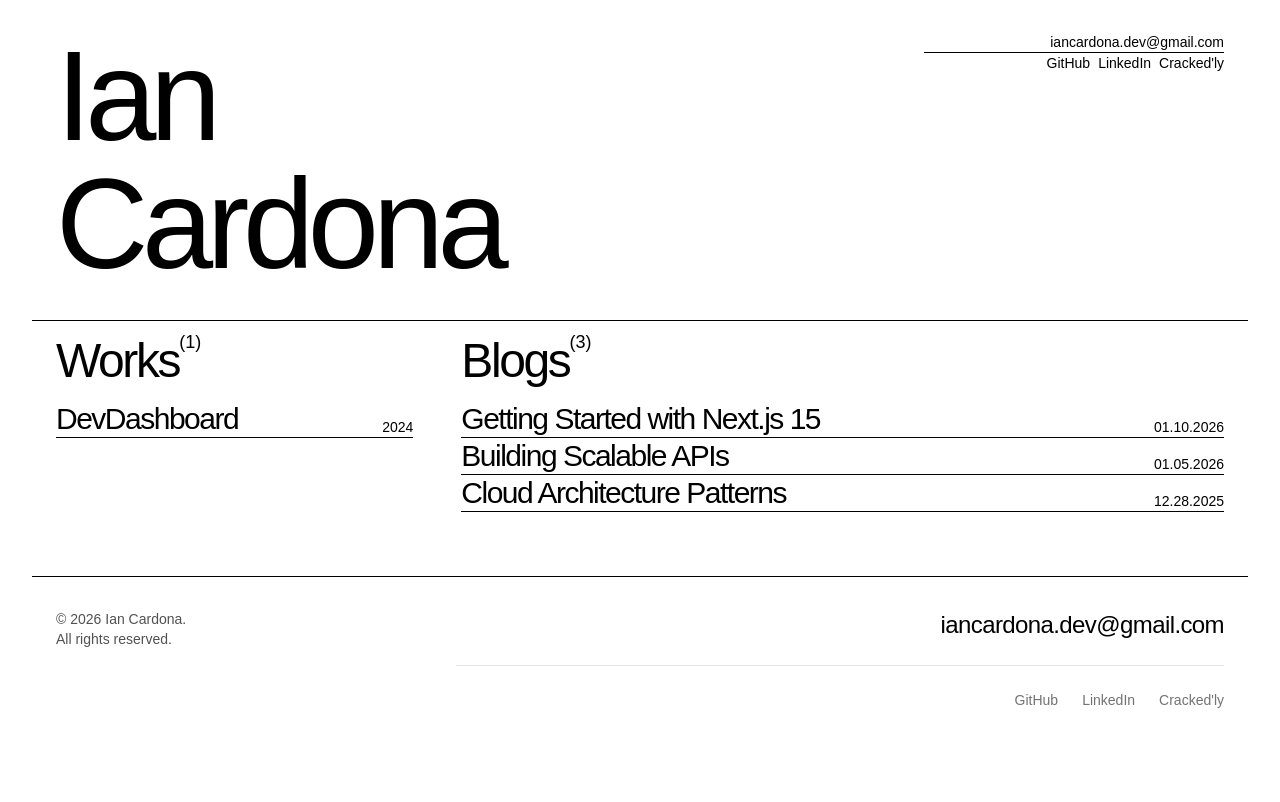
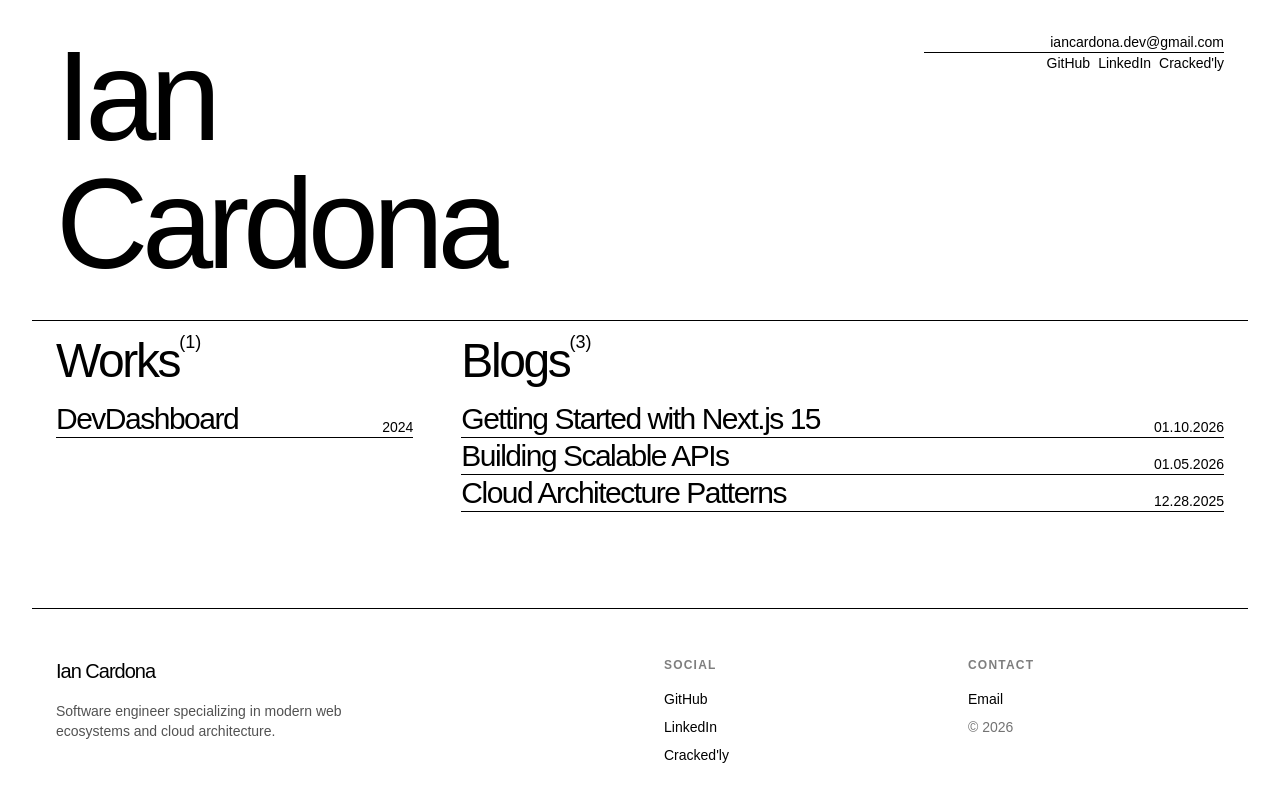
Before and after one commit to Ian-Cardona/personal-website, a Next.js app: page / in a window 1280 px wide. Shown: the top 802 px of the page. Built offline with nearby package versions, Linux system fonts and the light colour scheme; a web font is replaced by a local one.

Commit message:
component(app): implement new footer design

```diff
--- a/components/home/Footer.tsx
+++ b/components/home/Footer.tsx
@@ -1,76 +1,34 @@
 import React from 'react';
-
-// 1. Data configuration for easier updates
-const SOCIAL_LINKS = [
-  { href: 'https://github.com/Ian-Cardona', label: 'GitHub' },
-  { href: 'https://www.linkedin.com/in/swe-ian-cardona/', label: 'LinkedIn' },
-  { href: 'https://www.credly.com/users/angelo-ian-michael-cardona.a988e18b', label: 'Cracked\'ly' },
-];
-
-interface FooterLinkProps {
-  href: string;
-  children: React.ReactNode;
-}
-
-function FooterLink({ href, children }: FooterLinkProps) {
-  return (
-    <a
-      href={href}
-      target="_blank"
-      rel="noopener noreferrer"
-      className="text-sm font-medium text-neutral-500 hover:text-blue-600 dark:text-neutral-400 dark:hover:text-blue-400 transition-colors"
-    >
-      {children}
-    </a>
-  );
-}
 
 export default function Footer() {
   const currentYear = new Date().getFullYear();
 
   return (
-    <footer className="w-full border-t border-black dark:border-white mt-12">
-      <div className="mx-auto max-w-7xl px-6 py-8">
-        {/* 2. Grid System Update:
-           Changed to lg:grid-cols-12 to match the parent 'Home' layout.
-           Left: col-span-4 (Matches 'Works')
-           Right: col-span-8 (Matches 'Blogs')
-        */}
-        <div className="grid grid-cols-1 gap-8 lg:grid-cols-12">
+    <footer className="w-full border-t border-black dark:border-white mt-20">
+      <div className="mx-auto max-w-7xl px-6 py-12">
+        <div className="grid grid-cols-2 gap-12 lg:grid-cols-12">
 
-          {/* Copyright Section (Aligned with 'Works') */}
-          <div className="lg:col-span-4 flex flex-col justify-between">
-            <p className="text-sm text-neutral-600 dark:text-neutral-400">
-              © {currentYear} Ian Cardona.
-              <br />
-              All rights reserved.
+          <div className="col-span-2 lg:col-span-6">
+            <h3 className="text-xl font-medium tracking-tighter mb-4">Ian Cardona</h3>
+            <p className="text-sm max-w-xs text-neutral-600 dark:text-neutral-400">
+              Software engineer specializing in modern web ecosystems and cloud architecture.
             </p>
           </div>
 
-          {/* Contact & Links Section (Aligned with 'Blogs') */}
-          <div className="lg:col-span-8">
-            <div className="flex flex-col items-start lg:items-end gap-6">
+          <div className="lg:col-span-3">
+            <h4 className="text-xs uppercase tracking-widest font-semibold mb-4 opacity-50">Social</h4>
+            <div className="flex flex-col gap-2 text-sm">
+              <a href="https://github.com/Ian-Cardona" target="_blank" className="hover:underline">GitHub</a>
+              <a href="https://www.linkedin.com/in/swe-ian-cardona/" target="_blank" className="hover:underline">LinkedIn</a>
+              <a href="https://www.credly.com/users/angelo-ian-michael-cardona.a988e18b" target="_blank" className="hover:underline">Cracked'ly</a>
+            </div>
+          </div>
 
-              {/* Email Button */}
-              <a
-                href="mailto:iancardona.dev@gmail.com"
-                className="text-2xl font-medium tracking-tight hover:text-neutral-600 dark:hover:text-neutral-300 transition-colors"
-              >
-                iancardona.dev@gmail.com
-              </a>
-
-              {/* Separator Line (Responsive) */}
-              <div className="h-px w-full bg-black/10 dark:bg-white/20" />
-
-              {/* Social Links */}
-              <div className="flex flex-wrap gap-x-6 gap-y-2">
-                {SOCIAL_LINKS.map((link) => (
-                  <FooterLink key={link.label} href={link.href}>
-                    {link.label}
-                  </FooterLink>
-                ))}
-              </div>
-
+          <div className="lg:col-span-3">
+            <h4 className="text-xs uppercase tracking-widest font-semibold mb-4 opacity-50">Contact</h4>
+            <div className="flex flex-col gap-2 text-sm">
+              <a href="mailto:iancardona.dev@gmail.com" className="hover:underline">Email</a>
+              <span className="text-neutral-500">© {currentYear}</span>
             </div>
           </div>
 
```
